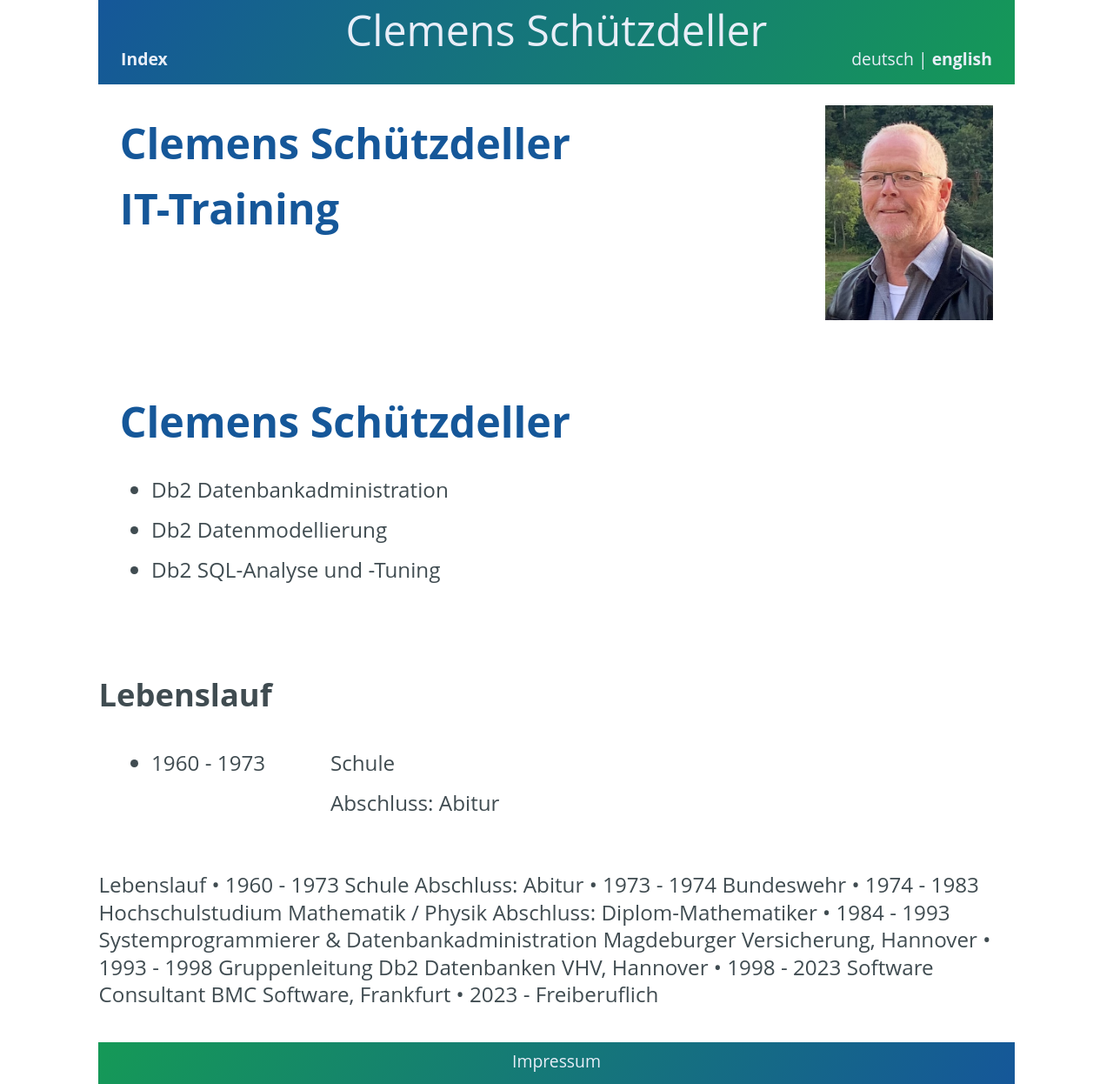
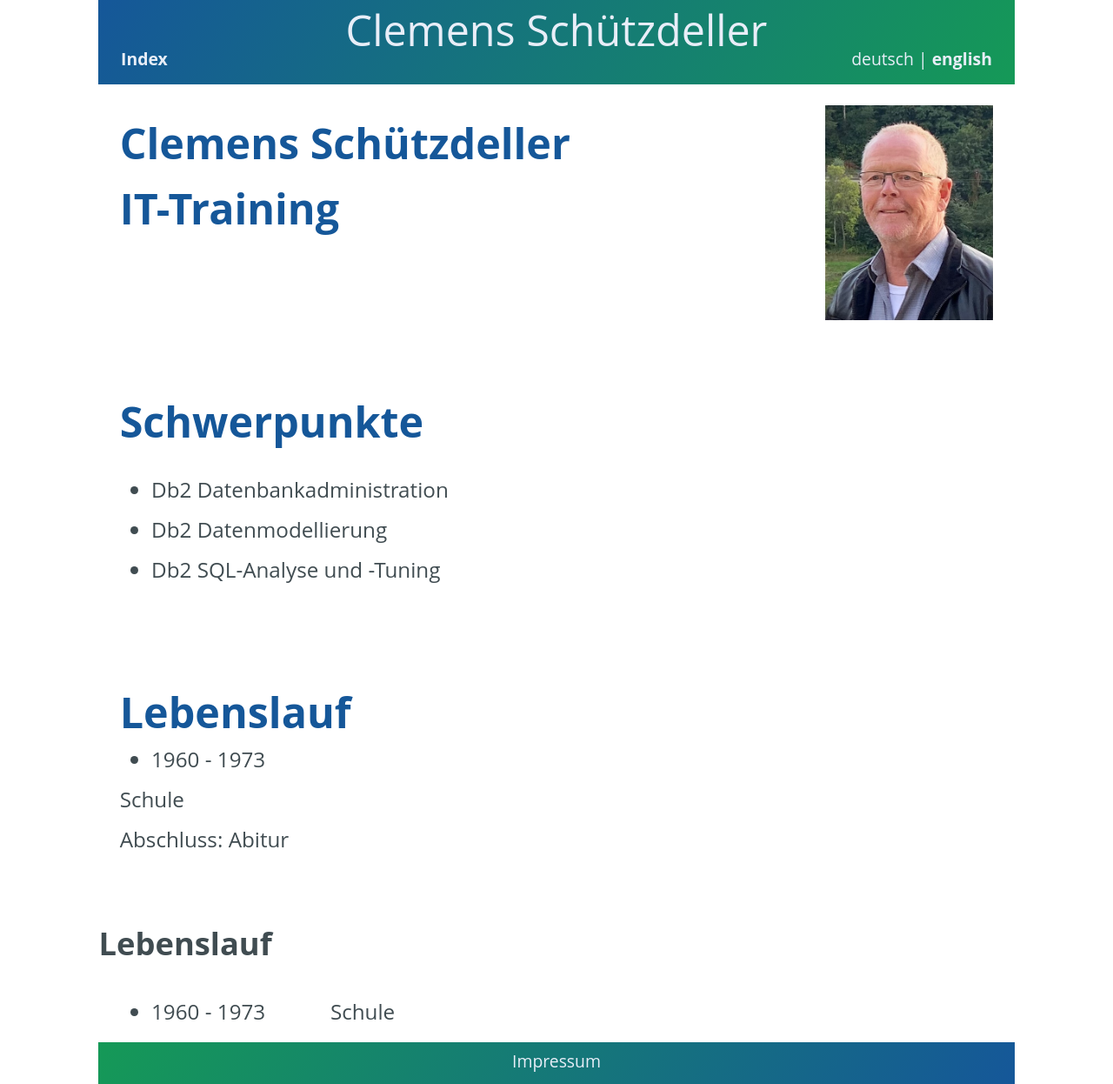
Before and after one commit to cs-LA/home, a Jekyll site: the page built from itTraining/Profile.md, in a window 1280 px wide. Shown: the whole page at 87% size. Built offline with Jekyll 4.4.1, drawn with Linux system fonts in a browser that asks for light colours; our own code applies the rules of GitHub Pages for plain Markdown files.

Commit message:
Update Profile.md

```diff
--- a/itTraining/Profile.md
+++ b/itTraining/Profile.md
@@ -9,19 +9,31 @@
 <div class="gridBreak"></div>
 </div>
 
+<div class="hGrid">
+  <div class="grid-2">
+    <div class="gridHeader">Schwerpunkte</div>
+      <ul>
+        <li>Db2 Datenbankadministration</li>
+        <li>Db2 Datenmodellierung</li>
+        <li>Db2 SQL-Analyse und -Tuning</li>
+      </ul>
+    </div>
+<div class="gridBreak"></div>
+</div>
 
 <div class="hGrid">
   <div class="grid-2">
-    <div class="gridHeader">Clemens Schützdeller</div>
-<ul>
-  <li>Db2 Datenbankadministration</li>
-  <li>Db2 Datenmodellierung</li>
-  <li>Db2 SQL-Analyse und -Tuning</li>
-</ul>
+    <div class="gridHeader">Lebenslauf</div>
+      <div class="grid-1">
+        <ul style="margin: 0;"><li>1960 - 1973</li></ul>
+      </div>
+      <div class="grid-2">
+        <p>Schule</p>
+        <p>Abschluss: Abitur</p>
+      </div>
+    </div>
 <div class="gridBreak"></div>
 </div>
-</div>
-
 
 <h3>Lebenslauf</h3>
 <div class="hGrid">
```
